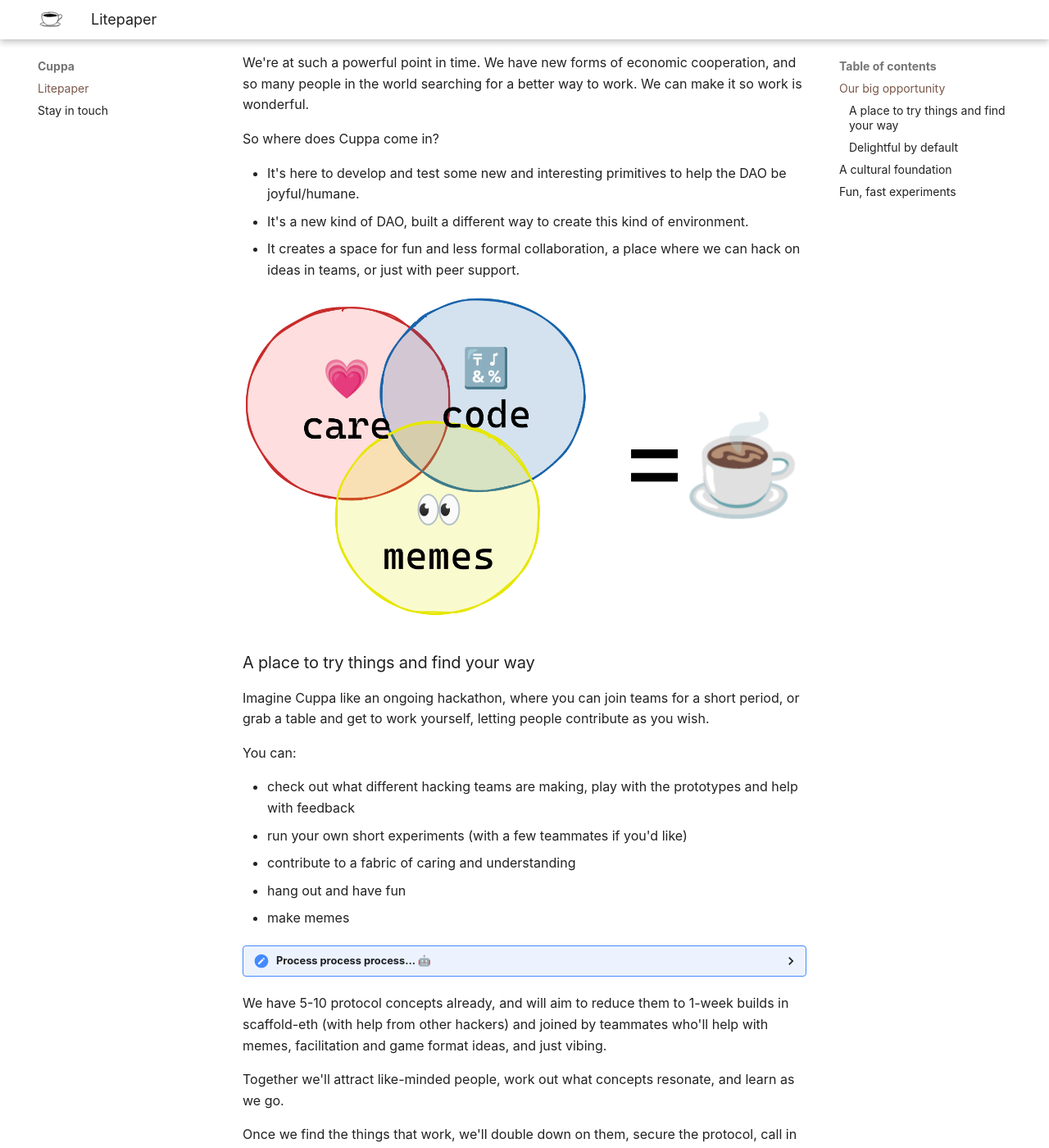
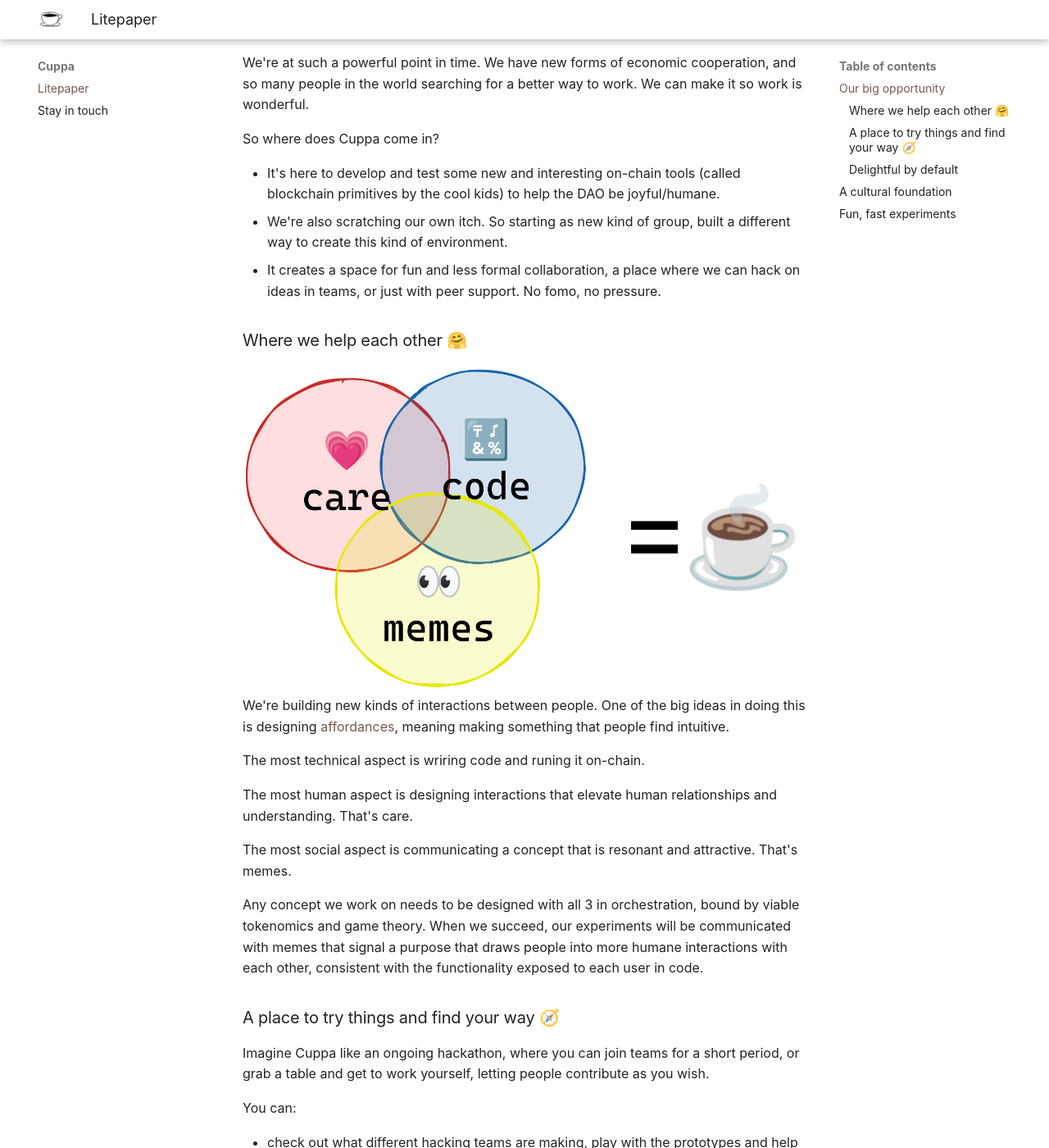
Before and after one commit to saintsal/cuppa.cc, an MkDocs documentation site: the page built from docs/litepaper.md, in a window 1280 px wide and 1400 px high, scrolled down 466 px. Shown: the whole window at 82% size. Built offline with MkDocs 1.6.1 and Material for MkDocs 9.7.7, drawn with Linux system fonts in a browser that asks for light colours; some of the changed text lies outside the part shown.

Commit message:
explain complimentary aspects

```diff
--- a/docs/litepaper.md
+++ b/docs/litepaper.md
@@ -12,14 +12,25 @@ We're at such a powerful point in time.  We have new forms of economic cooperati
 
 So where does Cuppa come in?
 
-- It's here to develop and test some new and interesting primitives to help the DAO be joyful/humane.
-- It's a new kind of DAO, built a different way to create this kind of environment.
-- It creates a space for fun and less formal collaboration, a place where we can hack on ideas in teams, or just with peer support.
+- It's here to develop and test some new and interesting on-chain tools (called blockchain primitives by the cool kids) to help the DAO be joyful/humane.
+- We're also scratching our own itch.  So starting as new kind of group, built a different way to create this kind of environment.
+- It creates a space for fun and less formal collaboration, a place where we can hack on ideas in teams, or just with peer support. No fomo, no pressure.
 
 
+### Where we help each other 🤗
 ![](cuppa-ingredients.png)
+We're building new kinds of interactions between people.  One of the big ideas in doing this is designing [affordances](), meaning making something that people find intuitive.
 
-### A place to try things and find your way
+The most technical aspect is wriring code and runing it on-chain.
+
+The most human aspect is designing interactions that elevate human relationships and understanding. That's care.
+
+The most social aspect is communicating a concept that is resonant and attractive.  That's memes.
+
+Any concept we work on needs to be designed with all 3 in orchestration, bound by viable tokenomics and game theory.  When we succeed, our experiments will be communicated with memes that signal a purpose that draws people into more humane interactions with each other, consistent with the functionality exposed to each user in code.
+
+
+### A place to try things and find your way 🧭
 Imagine Cuppa like an ongoing hackathon, where you can join teams for a short period, or grab a table and get to work yourself, letting people contribute as you wish.
 
 You can:
@@ -31,7 +42,7 @@ You can:
 - make memes
 
 
-??? check "Process process process...  🤖"
+!!! check "Process process process...  🤖"
 
     ---
         1. welcome party for you 🎉
@@ -40,17 +51,15 @@ You can:
         2. async ideas riff 👀
         (relate, align, design, reduce)
 
-        3. start making sth for a week 🛠️
+        3. start making sth for a a day to a week 🛠️
         (team up if you want)
-
-        Everyone supports the buidlers! 🗨️🎈🤗
 
         4. learning party 🤔 📝
 
         5. hang and 💗
+        Everyone supports the buidlers! 🗨️🎈🤗
 
-
-We have 5-10 protocol concepts already, and will aim to reduce them to 1-week builds in scaffold-eth (with help from other hackers) and joined by teammates who'll help with memes, facilitation and game format ideas, and just vibing.
+We have 5-10 protocol concepts already, and will aim to reduce them to 1-day builds in scaffold-eth (with help from other hackers) and joined by teammates who'll help with memes, facilitation and game format ideas, and just vibing. So after getting these prototypes in the hands of users, observing and drawing conclusions, the overall experiments should take a week or so.
 
 Together we'll attract like-minded people, work out what concepts resonate, and learn as we go.
 
```
